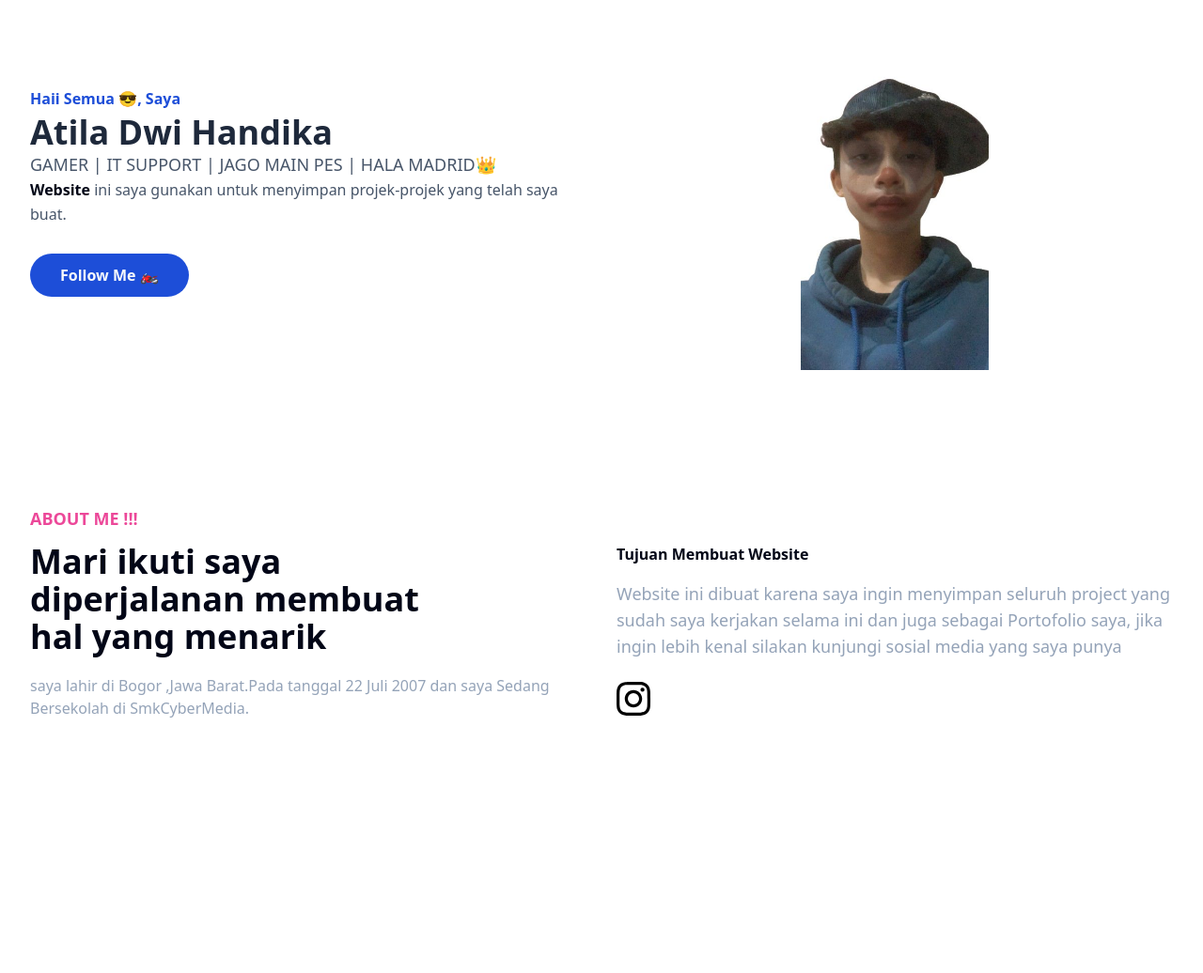
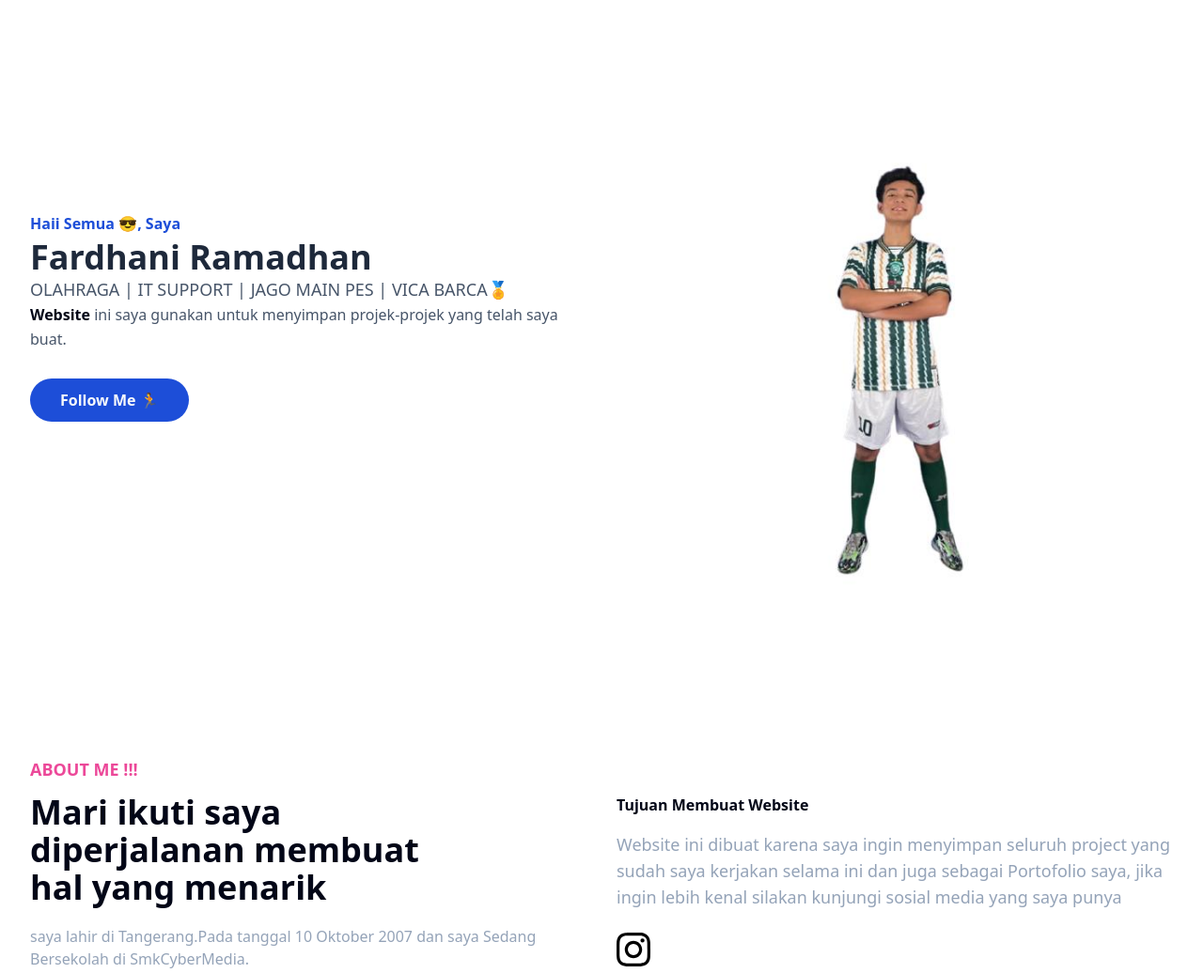
Before and after one commit to Blueskin227/ATILA-DWI-HANDIKA_XI_TJKT_3, a website: page index.html in a window 1280 px wide. Shown: the part 141-1177 px from the top of the page at 94% size. Before the commit the page ends 1075 px from the top, so only its background shows below. Drawn offline with Linux system fonts and the light colour scheme.

Commit message:
first commit

```diff
--- a/index.html
+++ b/index.html
@@ -3,7 +3,7 @@
     <meta charset="UTF-8">
     <meta name="viewport" content="width=device-width, initial-scale=1.0">
     <link rel="stylesheet" href="./src/output.css">
-    <title>Portofolio | Atila Dwi Handika</title>
+    <title>Portofolio | Fardhani Ramadhan</title>
 </head>
 <body>
     <!-- HERO SECTION START -->
@@ -12,20 +12,20 @@
             <div class="flex flex-wrap">
                 <div class="w-full self-center px-4 lg:w-1/2">
                     <h1 class="text-blue-700 font-semibold text-base">Haii Semua 😎, Saya
-                      <span class="block font-bold text-slate-800 text-4xl mt-1">Atila Dwi Handika</span>
+                      <span class="block font-bold text-slate-800 text-4xl mt-1">Fardhani Ramadhan</span>
                     </h1>
-                    <h2 class="font-medium text-slate-600 text-lg"> GAMER | IT SUPPORT | JAGO MAIN PES | HALA MADRID👑</h2>
+                    <h2 class="font-medium text-slate-600 text-lg"> OLAHRAGA | IT SUPPORT | JAGO MAIN PES | VICA BARCA🏅</h2>
                     <p class="font-medium text-slate-600 mb-10 leading-relaxed">
                         <span class="font-bold text-slate-950">Website</span>
                         ini saya gunakan untuk menyimpan projek-projek yang telah saya buat.</p>
-                        <a href="https://www.instagram.com/atilawdh_" class="text-base font-semibold text-slate-50
+                        <a href="https://www.instagram.com/frdhnirmdh" class="text-base font-semibold text-slate-50
                          bg-blue-700 py-3 px-8 rounded-full hover:shadow-xl
                          hover:opacity-80 transition
-                          duration-300 ease-in-out">Follow Me 🏍️</a>
+                          duration-300 ease-in-out">Follow Me 🏃</a>
                 </div>
                 <div class="w-full self-end px-4 lg:w-1/2">
                     <div class="relative mt-10 lg:mt-9 lg:right-0 ">
-                        <img src="./src/image/IMG_0010.jpg" alt="kazu" width="200px" class="max-w-full mx-auto">
+                        <img src="./srC/image/WhatsApp Image 2025-06-06 at 19.40.42_bc994ac4.jpg" alt="kazu" width="350px" class="max-w-full mx-auto">
 
                         </span>
                     </div>
@@ -42,7 +42,7 @@
                     <div class="w-full px-4 mb-10 lg:w-1/2">
                         <h4 class="font-bold uppercase text-primary text-lg mb-3 ">About Me !!!</h4>
                         <h2 class="font-bold text-dark text-3x1 mb-5 max-w-md lg:text-4xl">Mari ikuti saya diperjalanan membuat hal yang menarik</h2>
-                        <p class="font-medium text-base text-secondary max-w-xl">saya lahir di Bogor ,Jawa Barat.Pada tanggal 22 Juli 2007 dan saya Sedang Bersekolah di SmkCyberMedia. </p>
+                        <p class="font-medium text-base text-secondary max-w-xl">saya lahir di Tangerang.Pada tanggal 10 Oktober 2007 dan saya Sedang Bersekolah di SmkCyberMedia. </p>
                     </div>
                     <div class="w-full px-4 mb-10 lg:w-1/2">
                         <h3 class="font-bold text-dark text-2x1 mb-4 lg:text-3x1 lg:pt-10 ">Tujuan Membuat Website</h3>
```
Also changed, not shown: src/image/WhatsApp Image 2025-06-06 at 19.40.42_bc994ac4.jpg (added).
